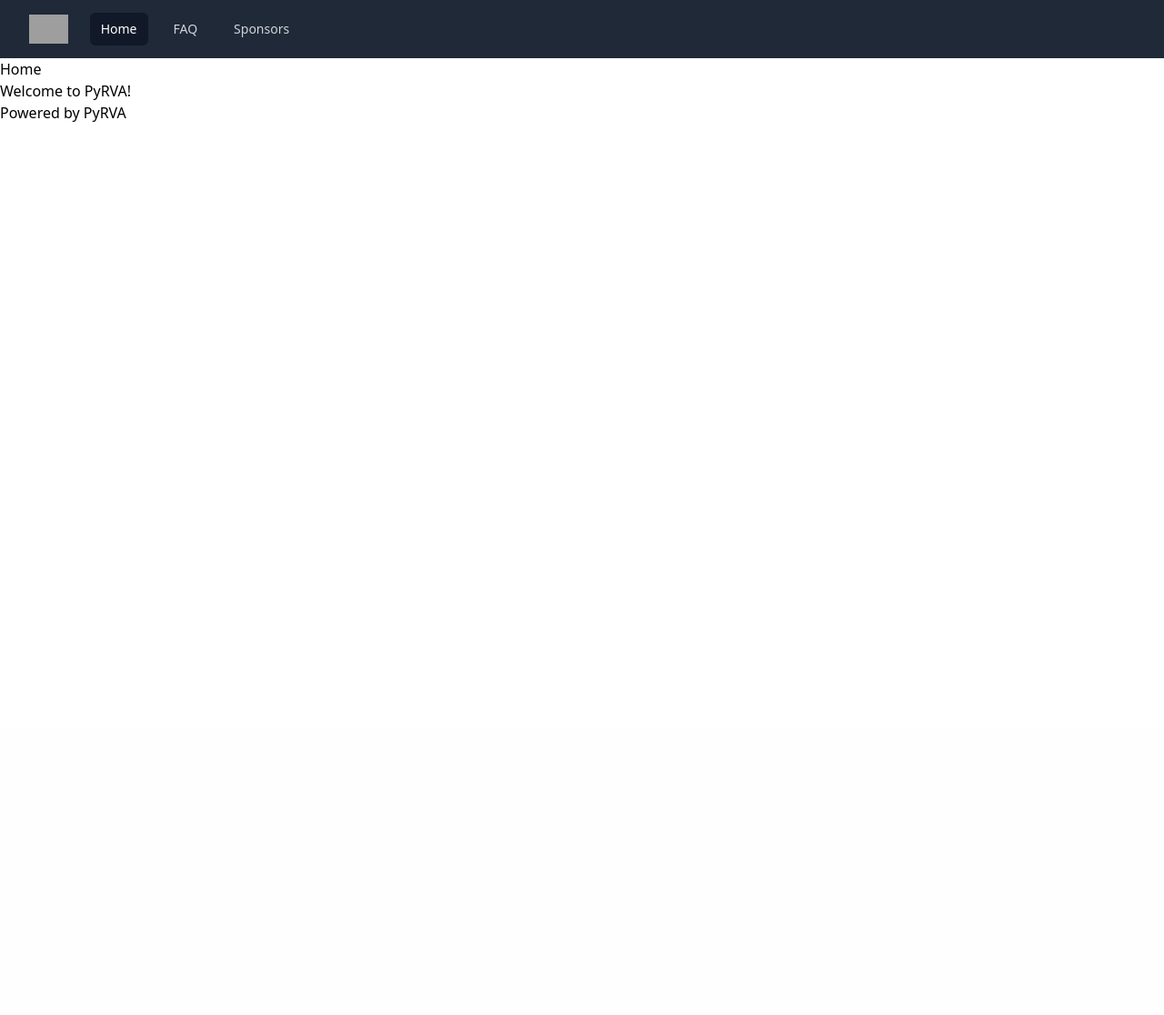
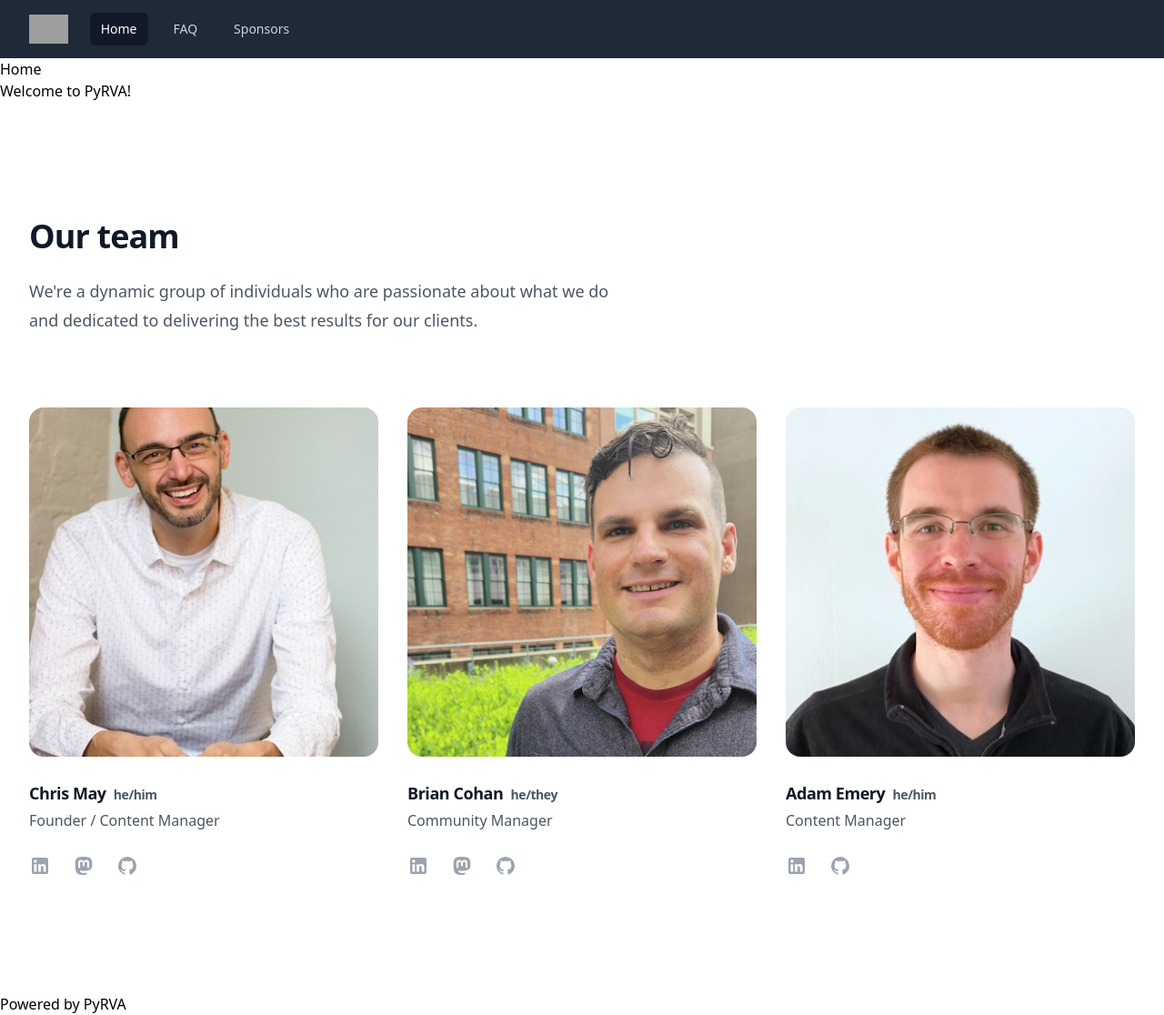
Before and after one commit to pyrva/PyRVA.github.io, a Flask app: page / in a window 1280 px wide. Shown: the whole page at 91% size. Before the commit the page ends 134 px from the top, so only its background shows below. Run offline with Flask 3, Linux system fonts and the light colour scheme; some libraries are stand-ins or nearby versions; grey boxes are pictures that could not be loaded.

Commit message:
organizers

```diff
--- /dev/null
+++ b/data/organizers.json
@@ -0,0 +1,34 @@
+[
+    {
+        "name": "Chris May",
+        "pronouns": "he/him",
+        "role": "Founder / Content Manager",
+        "img": "images/ChrisMay.jpg",
+        "socials": {
+            "linkedin": "https://www.linkedin.com/in/1chrismay/",
+            "github": "https://github.com/Chris-May",
+            "mastadon": "https://fosstodon.org/@_chrismay"
+        }
+    },
+    {
+        "name": "Brian Cohan",
+        "pronouns": "he/they",
+        "role": "Community Manager",
+        "img": "images/BrianCohan.jpg",
+        "socials": {
+            "linkedin": "https://www.linkedin.com/in/briandcohan/",
+            "github": "https://github.com/briancohan",
+            "mastadon": "https://fosstodon.org/@briancohan"
+        }
+    },
+    {
+        "name": "Adam Emery",
+        "pronouns": "he/him",
+        "role": "Content Manager",
+        "img": "images/AdamEmery.jpg",
+        "socials": {
+            "linkedin": "https://www.linkedin.com/in/aqemery/",
+            "github": "https://github.com/aqemery"
+        }
+    }
+]
--- a/src/pyrva/app.py
+++ b/src/pyrva/app.py
@@ -4,6 +4,9 @@ Main flask application for the PyRVA website.
 Ensure endpoints have trailing slashes to avoid errors when building the site.
 """
 
+import json
+
+from config import Config
 from flask import Flask, render_template
 
 app = Flask(__name__)
@@ -11,7 +14,14 @@ app = Flask(__name__)
 
 @app.route("/")
 def index() -> str:
-    return render_template("pages/index.html")
+    events = json.loads((Config.DATA_DIR / "events.json").read_text())
+    organizers = json.loads((Config.DATA_DIR / "organizers.json").read_text())
+
+    return render_template(
+        "pages/index.html",
+        events=events,
+        organizers=organizers,
+    )
 
 
 @app.route("/faq/")
--- /dev/null
+++ b/src/pyrva/config.py
@@ -0,0 +1,6 @@
+from pathlib import Path
+
+
+class Config:
+    PROJECT_ROOT = Path(__file__).resolve().parents[2]
+    DATA_DIR = PROJECT_ROOT / "data"
--- /dev/null
+++ b/src/pyrva/templates/components/organizers.html
@@ -0,0 +1,57 @@
+<div class="bg-white py-24 sm:py-32">
+    <div class="mx-auto max-w-7xl px-6 lg:px-8">
+        <div class="mx-auto max-w-2xl lg:mx-0">
+            <h2 class="text-3xl font-bold tracking-tight text-gray-900 sm:text-4xl">Our team</h2>
+            <p class="mt-6 text-lg leading-8 text-gray-600">We're a dynamic group of individuals who are passionate
+                about what we do and dedicated to delivering the best results for our clients.</p>
+        </div>
+        <ul role="list"
+            class="mx-auto mt-20 grid max-w-2xl grid-cols-1 gap-x-8 gap-y-16 sm:grid-cols-2 lg:mx-0 lg:max-w-none lg:grid-cols-3">
+
+            {% for organizer in organizers %}
+            <li>
+                <img class="aspect-1 w-full rounded-2xl object-cover"
+                    src="{{ url_for('static', filename=organizer.img) }}" alt="">
+                <h3 class="mt-6 text-lg font-semibold leading-8 tracking-tight text-gray-900">
+                    {{ organizer.name}}
+                    <span class="ml-1 text-sm text-gray-600">{{ organizer.pronouns }}</span>
+                </h3>
+                <p class="text-base leading-7 text-gray-600">{{ organizer.role }}</p>
+                <ul role="list" class="mt-6 flex gap-x-6">
+                    {% if organizer.socials.linkedin %}
+                    <li>
+                        <a href="{{ organizer.socials.linkedin }}" class="text-gray-400 hover:text-gray-500">
+                            <span class="sr-only">X</span>
+                            <svg class="h-6 w-6" fill="currentColor" viewBox="0 0 24 24" aria-hidden="true">
+                                <path d="M19 3a2 2 0 0 1 2 2v14a2 2 0 0 1-2 2H5a2 2 0 0 1-2-2V5a2 2 0 0 1 2-2zm-.5 15.5v-5.3a3.26 3.26 0 0 0-3.26-3.26c-.85 0-1.84.52-2.32 1.3v-1.11h-2.79v8.37h2.79v-4.93c0-.77.62-1.4 1.39-1.4a1.4 1.4 0 0 1 1.4 1.4v4.93zM6.88 8.56a1.68 1.68 0 0 0 1.68-1.68c0-.93-.75-1.69-1.68-1.69a1.69 1.69 0 0 0-1.69 1.69c0 .93.76 1.68 1.69 1.68m1.39 9.94v-8.37H5.5v8.37z"/>
+                            </svg>
+                        </a>
+                    </li>
+                    {% endif %}
+                    {% if organizer.socials.mastadon %}
+                    <li>
+                        <a href="{{ organizer.socials.mastadon }}" class="text-gray-400 hover:text-gray-500">
+                            <span class="sr-only">X</span>
+                            <svg class="h-6 w-6" fill="currentColor" viewBox="0 0 24 24" aria-hidden="true">
+                                <path d="M20.94 14c-.28 1.41-2.44 2.96-4.97 3.26c-1.31.15-2.6.3-3.97.24c-2.25-.11-4-.54-4-.54v.62c.32 2.22 2.22 2.35 4.03 2.42c1.82.05 3.44-.46 3.44-.46l.08 1.65s-1.28.68-3.55.81c-1.25.07-2.81-.03-4.62-.5c-3.92-1.05-4.6-5.24-4.7-9.5l-.01-3.43c0-4.34 2.83-5.61 2.83-5.61C6.95 2.3 9.41 2 11.97 2h.06c2.56 0 5.02.3 6.47.96c0 0 2.83 1.27 2.83 5.61c0 0 .04 3.21-.39 5.43M18 8.91c0-1.08-.3-1.91-.85-2.56c-.56-.63-1.3-.96-2.23-.96c-1.06 0-1.87.41-2.42 1.23l-.5.88l-.5-.88c-.56-.82-1.36-1.23-2.43-1.23c-.92 0-1.66.33-2.23.96C6.29 7 6 7.83 6 8.91v5.26h2.1V9.06c0-1.06.45-1.62 1.36-1.62c1 0 1.5.65 1.5 1.93v2.79h2.07V9.37c0-1.28.5-1.93 1.51-1.93c.9 0 1.35.56 1.35 1.62v5.11H18z"/>
+                            </svg>
+                        </a>
+                    </li>
+                    {% endif %}
+                    {% if organizer.socials.github %}
+                    <li>
+                        <a href="{{ organizer.socials.github }}" class="text-gray-400 hover:text-gray-500">
+                            <span class="sr-only">X</span>
+                            <svg class="h-6 w-6" fill="currentColor" viewBox="0 0 24 24" aria-hidden="true">
+                                <path d="M12 2A10 10 0 0 0 2 12c0 4.42 2.87 8.17 6.84 9.5c.5.08.66-.23.66-.5v-1.69c-2.77.6-3.36-1.34-3.36-1.34c-.46-1.16-1.11-1.47-1.11-1.47c-.91-.62.07-.6.07-.6c1 .07 1.53 1.03 1.53 1.03c.87 1.52 2.34 1.07 2.91.83c.09-.65.35-1.09.63-1.34c-2.22-.25-4.55-1.11-4.55-4.92c0-1.11.38-2 1.03-2.71c-.1-.25-.45-1.29.1-2.64c0 0 .84-.27 2.75 1.02c.79-.22 1.65-.33 2.5-.33s1.71.11 2.5.33c1.91-1.29 2.75-1.02 2.75-1.02c.55 1.35.2 2.39.1 2.64c.65.71 1.03 1.6 1.03 2.71c0 3.82-2.34 4.66-4.57 4.91c.36.31.69.92.69 1.85V21c0 .27.16.59.67.5C19.14 20.16 22 16.42 22 12A10 10 0 0 0 12 2"/>
+                            </svg>
+                        </a>
+                    </li>
+                    {% endif %}
+                </ul>
+            </li>
+            {% endfor %}
+
+        </ul>
+    </div>
+</div>
--- a/src/pyrva/templates/pages/index.html
+++ b/src/pyrva/templates/pages/index.html
@@ -3,4 +3,6 @@
 {% block content %}
     <h1>Home</h1>
     <p>Welcome to PyRVA!</p>
+
+    {% include 'components/organizers.html' %}
 {% endblock %}
```
Also changed, not shown: src/pyrva/static/images/AdamEmery.jpg (added), src/pyrva/static/images/BrianCohan.jpg (added), src/pyrva/static/images/ChrisMay.jpg (added).
